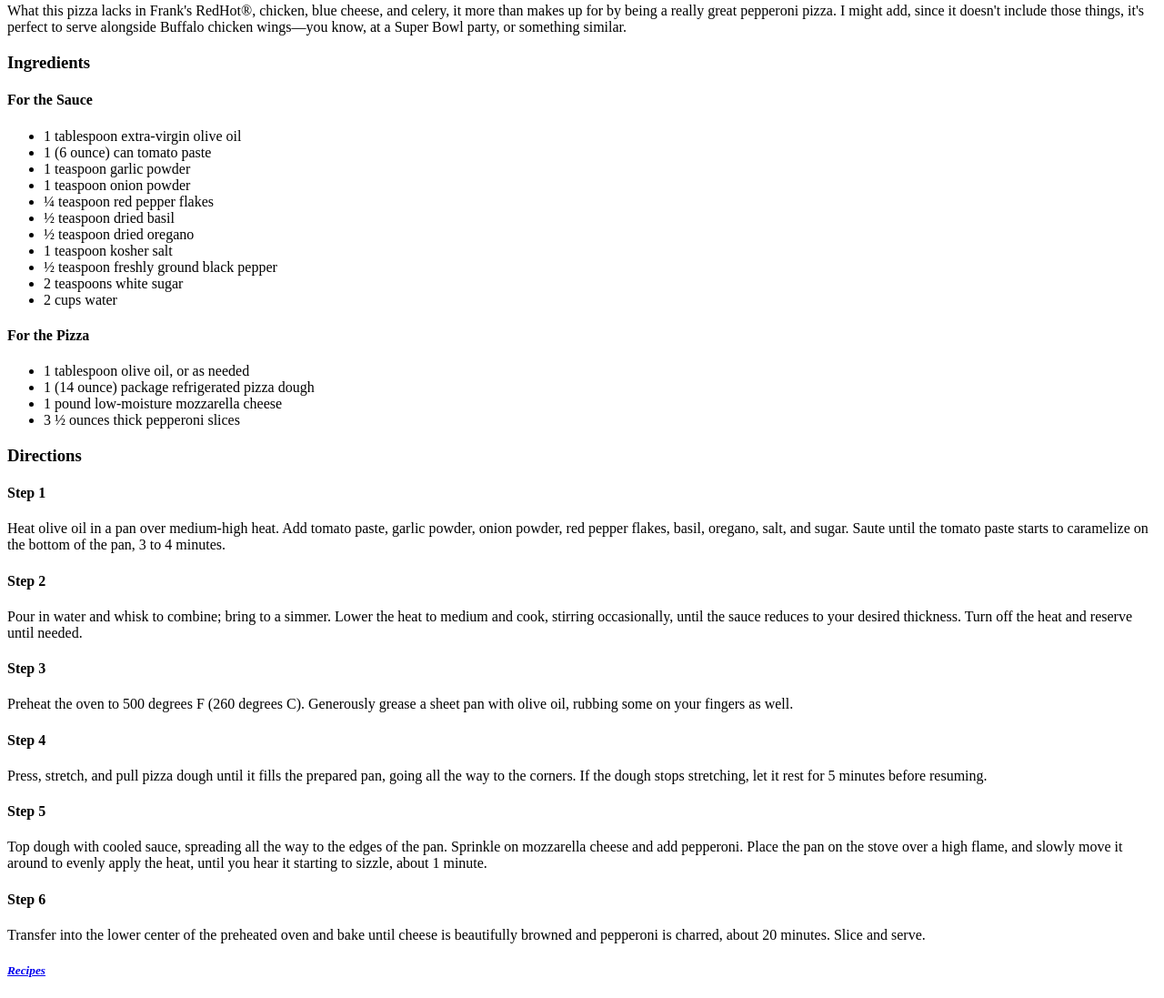
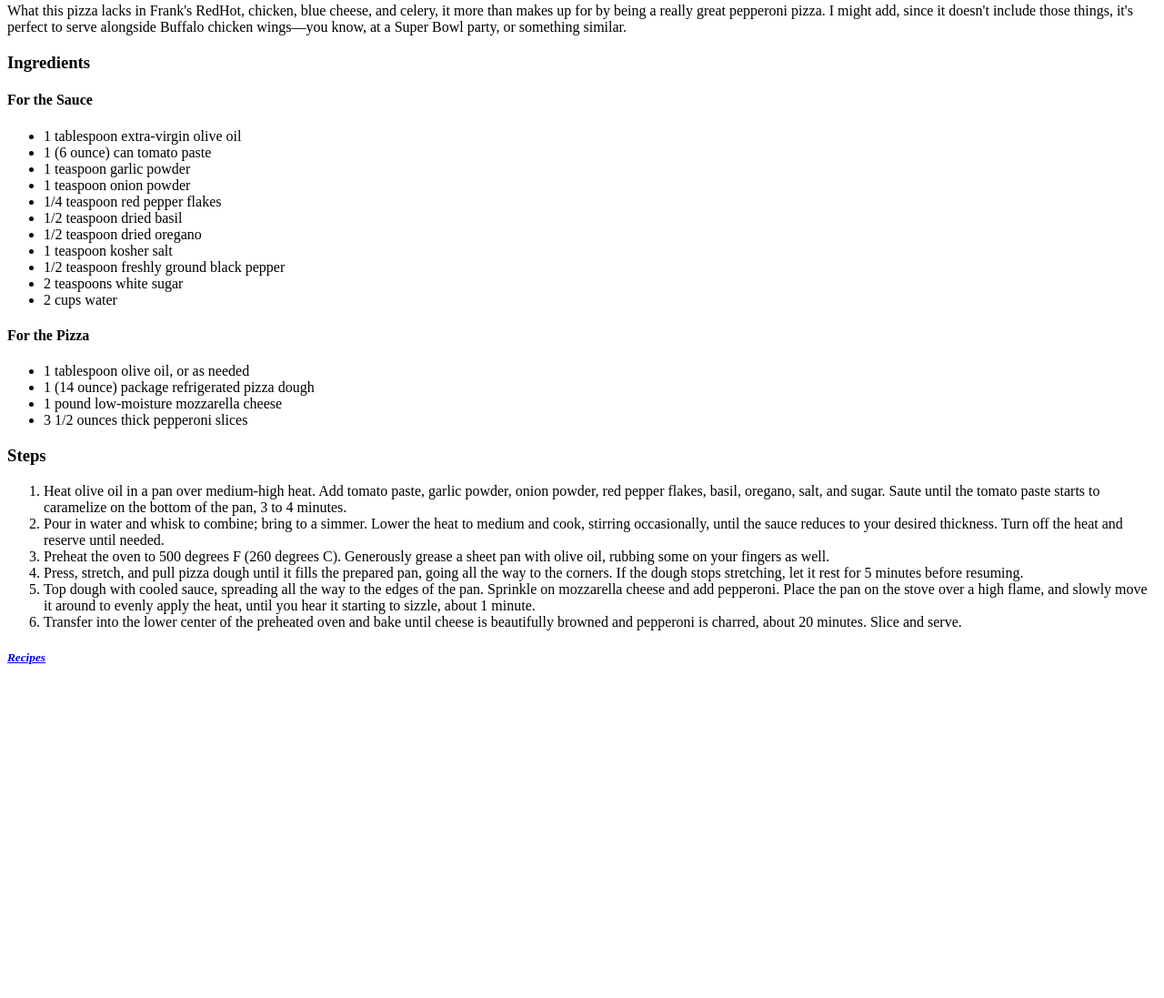
Before and after one commit to GamingCheeto/recipe-project, a plain HTML site: page recipes/pizza.html in a window 1280 px wide. Shown: the part 307-1404 px from the top of the page at 91% size. After the commit the page ends 1060 px from the top, so only its background shows below. Drawn offline with Linux system fonts and the light colour scheme.

Commit message:
cleaned up recipe

```diff
--- a/recipes/pizza.html
+++ b/recipes/pizza.html
@@ -9,45 +9,44 @@
         <h1>Pizza</h1>
         <img src="../img/pizza.jpg" alt="Fresh Baked Pizza">
         <h3>Buffalo-Style Pizza</h3>
-        <p>What this pizza lacks in Frank's RedHot®, chicken, blue cheese, and celery, it more than makes up for by being a really great pepperoni pizza.
+        <p>What this pizza lacks in Frank's RedHot, chicken, blue cheese, and celery, it more than makes up for by being a really great pepperoni pizza.
              I might add, since it doesn't include those things, it's perfect to serve alongside Buffalo chicken wings—you know, at a Super Bowl party, or something similar.</p>
 
         <h3>Ingredients</h3>
+
             <h4>For the Sauce</h4>
                 <ul>
                     <li>1 tablespoon extra-virgin olive oil</li>
                     <li>1 (6 ounce) can tomato paste</li>
                     <li>1 teaspoon garlic powder</li>
                     <li>1 teaspoon onion powder</li>
-                    <li>¼ teaspoon red pepper flakes</li>
-                    <li>½ teaspoon dried basil</li>
-                    <li>½ teaspoon dried oregano</li>
+                    <li>1/4 teaspoon red pepper flakes</li>
+                    <li>1/2 teaspoon dried basil</li>
+                    <li>1/2 teaspoon dried oregano</li>
                     <li>1 teaspoon kosher salt</li>
-                    <li>½ teaspoon freshly ground black pepper</li>
+                    <li>1/2 teaspoon freshly ground black pepper</li>
                     <li>2 teaspoons white sugar</li>
                     <Li>2 cups water</Li>
                 </ul>
+
             <h4> For the Pizza</h4>
                 <ul>
                     <li>1 tablespoon olive oil, or as needed</li>
                     <li>1 (14 ounce) package refrigerated pizza dough</li>
                     <li>1 pound low-moisture mozzarella cheese</li>
-                    <li>3 ½ ounces thick pepperoni slices</li>
+                    <li>3 1/2 ounces thick pepperoni slices</li>
                 </ul>
-        <h3>Directions</h3>
-                <h4>Step 1</h4>
-                    <p>Heat olive oil in a pan over medium-high heat. Add tomato paste, garlic powder, onion powder, red pepper flakes, basil, oregano, salt, and sugar. Saute until the tomato paste starts to caramelize on the bottom of the pan, 3 to 4 minutes. </p>
-                <h4>Step 2</h4>
-                    <p>Pour in water and whisk to combine; bring to a simmer. Lower the heat to medium and cook, stirring occasionally, until the sauce reduces to your desired thickness. Turn off the heat and reserve until needed. </p>
-                <h4>Step 3</h4>
-                    <p>Preheat the oven to 500 degrees F (260 degrees C). Generously grease a sheet pan with olive oil, rubbing some on your fingers as well. </p>
-                <h4>Step 4</h4>
-                    <p>Press, stretch, and pull pizza dough until it fills the prepared pan, going all the way to the corners. If the dough stops stretching, let it rest for 5 minutes before resuming. </p>
-                <h4>Step 5</h4>
-                    <p>Top dough with cooled sauce, spreading all the way to the edges of the pan. Sprinkle on mozzarella cheese and add pepperoni. Place the pan on the stove over a high flame, and slowly move it around to evenly apply the heat, until you hear it starting to sizzle, about 1 minute. </p>
-                <h4>Step 6</h4>
-                    <p>Transfer into the lower center of the preheated oven and bake until cheese is beautifully browned and pepperoni is charred, about 20 minutes. Slice and serve. </p>
 
+
+        <h3>Steps</h3>
+            <ol>
+                <li>Heat olive oil in a pan over medium-high heat. Add tomato paste, garlic powder, onion powder, red pepper flakes, basil, oregano, salt, and sugar. Saute until the tomato paste starts to caramelize on the bottom of the pan, 3 to 4 minutes. </li>
+                <li>Pour in water and whisk to combine; bring to a simmer. Lower the heat to medium and cook, stirring occasionally, until the sauce reduces to your desired thickness. Turn off the heat and reserve until needed. </li>
+                <li>Preheat the oven to 500 degrees F (260 degrees C). Generously grease a sheet pan with olive oil, rubbing some on your fingers as well. </li>
+                <li>Press, stretch, and pull pizza dough until it fills the prepared pan, going all the way to the corners. If the dough stops stretching, let it rest for 5 minutes before resuming. </li>
+                <li>Top dough with cooled sauce, spreading all the way to the edges of the pan. Sprinkle on mozzarella cheese and add pepperoni. Place the pan on the stove over a high flame, and slowly move it around to evenly apply the heat, until you hear it starting to sizzle, about 1 minute. </li>
+                <li>Transfer into the lower center of the preheated oven and bake until cheese is beautifully browned and pepperoni is charred, about 20 minutes. Slice and serve. </li>
+            </ol>
 
         <h5><em><a href="../index.html">Recipes</a></em></h5>
     </body>
```
